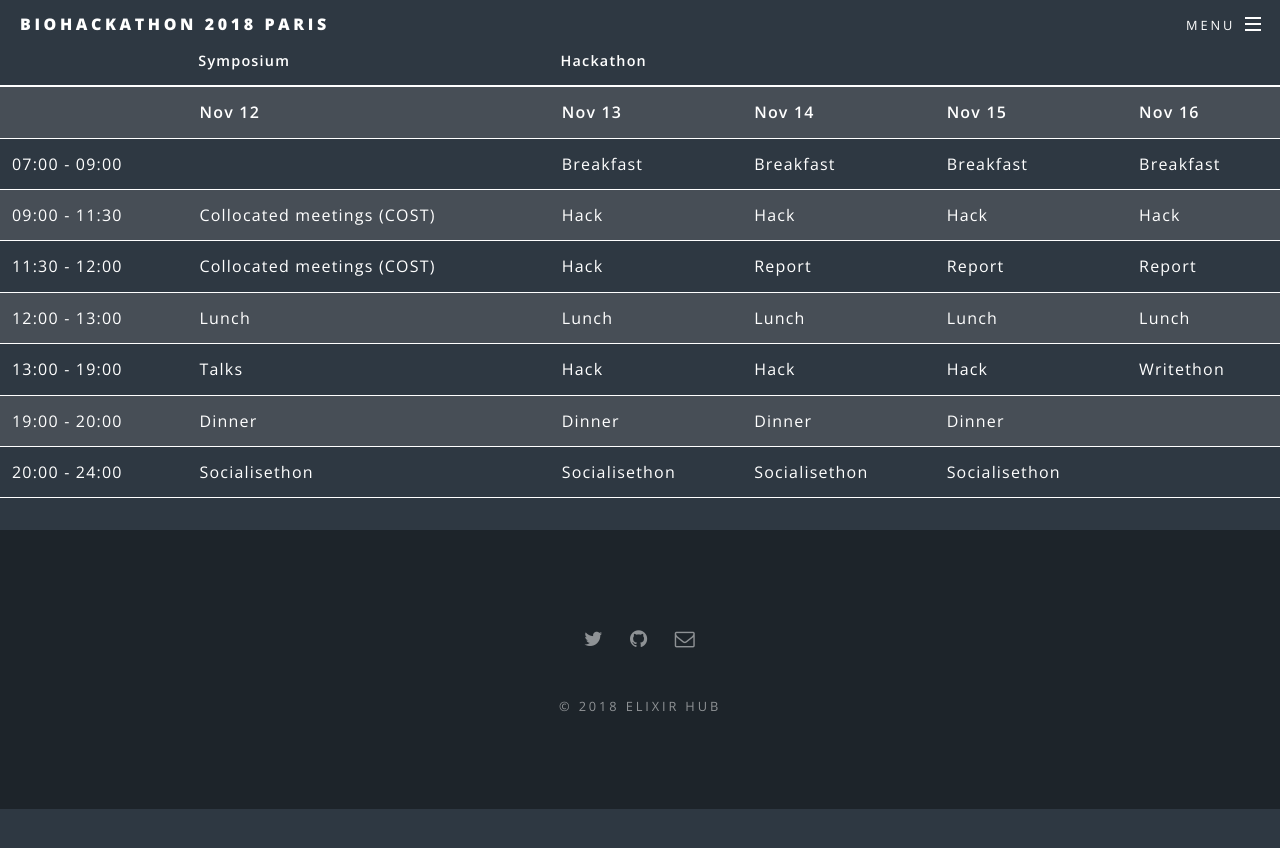
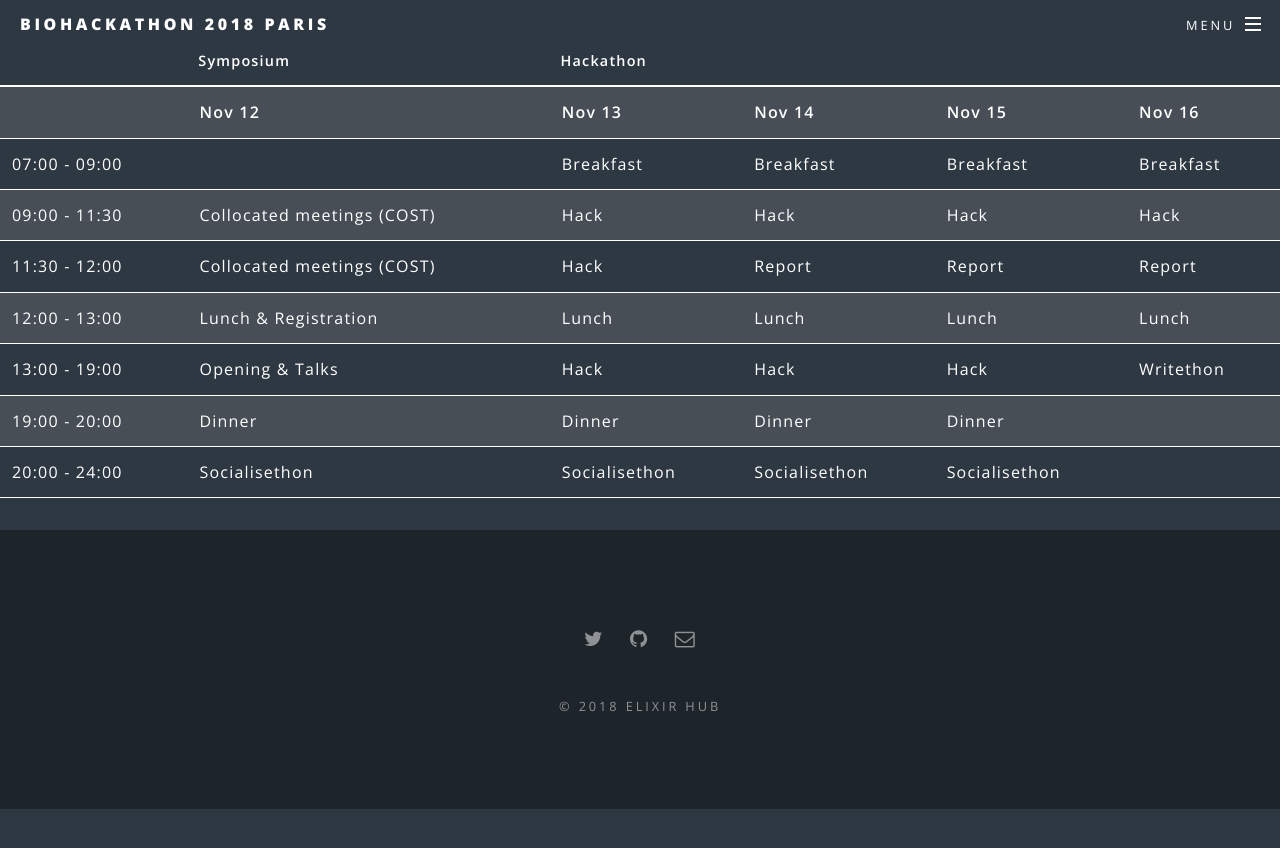
Before and after one commit to elixir-europe/bh2018paris, a Jekyll site: the page built from _programmes/programme-2.md, in a window 1280 px wide. Shown: the top 848 px of the page. Built offline with Jekyll 4.4.1, drawn with Linux system fonts in a browser that asks for light colours.

Commit message:
Updates with registration and opening

```diff
--- a/_programmes/programme-2.md
+++ b/_programmes/programme-2.md
@@ -9,7 +9,7 @@ author: Ricardo
 | 07:00 - 09:00 |  | Breakfast     | Breakfast     | Breakfast     | Breakfast |
 | 09:00 - 11:30 | Collocated meetings (COST) | Hack          | Hack          | Hack          | Hack      |
 | 11:30 - 12:00 | Collocated meetings (COST) | Hack          | Report        | Report        | Report    |
-| 12:00 - 13:00 | Lunch                      | Lunch         | Lunch         | Lunch         | Lunch     |
-| 13:00 - 19:00 | Talks                      | Hack          | Hack          | Hack          | Writethon |
+| 12:00 - 13:00 | Lunch & Registration       | Lunch         | Lunch         | Lunch         | Lunch     |
+| 13:00 - 19:00 | Opening & Talks            | Hack          | Hack          | Hack          | Writethon |
 | 19:00 - 20:00 | Dinner                     | Dinner        | Dinner        | Dinner        |           |
 | 20:00 - 24:00 | Socialisethon              | Socialisethon | Socialisethon | Socialisethon |           |
```
